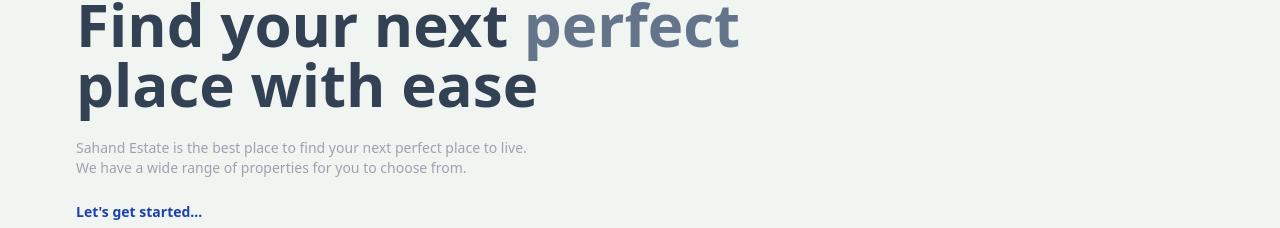
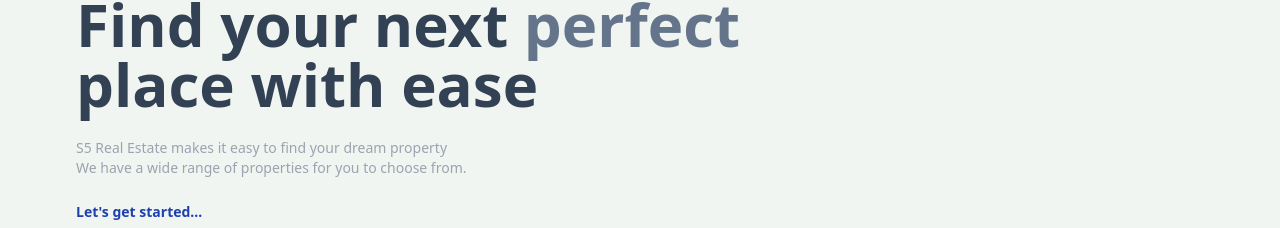
Before and after one commit to S5-Smart-Real-Estate-Project/S5_Real_Estates, a React (Vite) app in the folder client/: page / in a window 1280 px wide. Shown: the part 190-418 px from the top of the page. Built offline with nearby package versions, Linux system fonts and the light colour scheme; no server answers.

Commit message:
Changed Home Page

```diff
--- a/client/src/pages/Home.jsx
+++ b/client/src/pages/Home.jsx
@@ -55,8 +55,8 @@
         place with ease
       </h1>
       <div className='text-gray-400 text-xs sm:text-sm'>
-        Sahand Estate is the best place to find your next perfect place to
-        live.
+        S5 Real Estate makes it easy to find
+        your dream property
         <br />
         We have a wide range of properties for you to choose from.
       </div>
```
